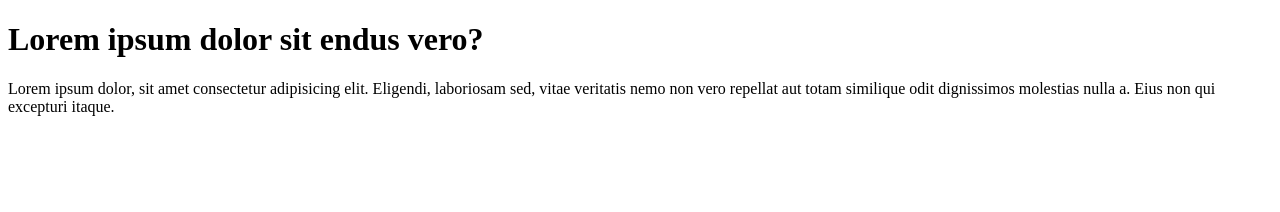
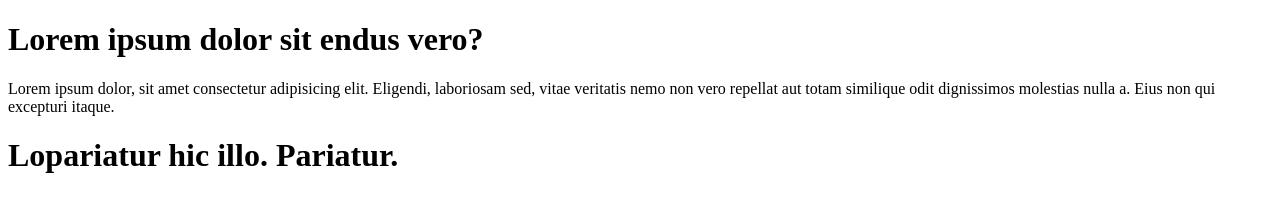
Before and after one commit to Bilkis2023/learn-git, a plain HTML site: page index.html in a window 1280 px wide. Drawn offline with Linux system fonts and the light colour scheme.

Commit message:
add one more headline

```diff
--- a/index.html
+++ b/index.html
@@ -12,5 +12,11 @@
          vitae veritatis nemo non vero repellat aut
          totam similique odit dignissimos molestias
           nulla a. Eius non qui excepturi itaque.</p>
+
+
+    <h1>Lopariatur hic illo. Pariatur.</h1>
+
+
 </body>
+
 </html>
```
